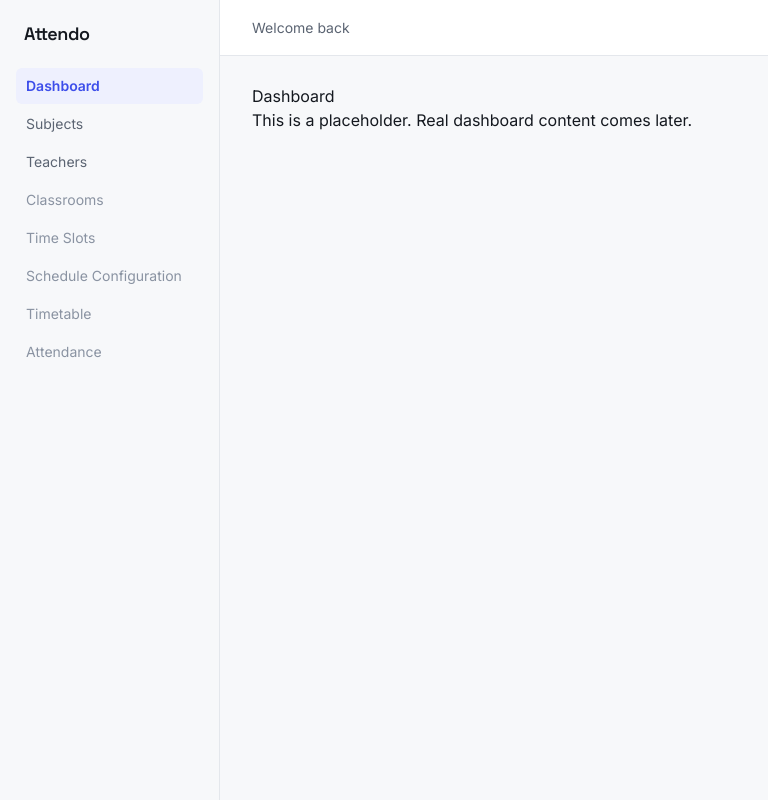
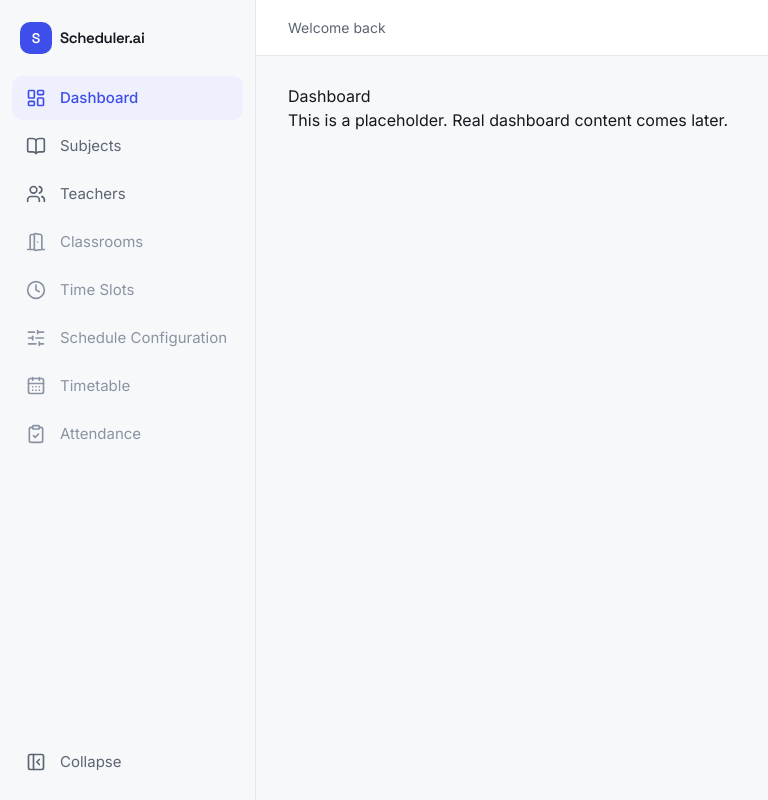
Before and after one commit to joydeep-devx/attendo, a React (Vite) app in the folder frontend/: page /dashboard in a window 1280 px wide. Shown: the whole page, without its empty margins (0-768 px from the left). Built offline with nearby package versions, Linux system fonts and the light colour scheme; no server answers.

Commit message:
feat: add icons and responsive collapsible sidebar

```diff
--- a/frontend/package.json
+++ b/frontend/package.json
@@ -11,6 +11,7 @@
   },
   "dependencies": {
     "@tailwindcss/vite": "^4.3.3",
+    "lucide-react": "^1.31.0",
     "motion": "^13.1.0",
     "react": "^19.2.8",
     "react-dom": "^19.2.8",
@@ -26,6 +27,6 @@
     "eslint-plugin-react-hooks": "^7.1.1",
     "eslint-plugin-react-refresh": "^0.5.3",
     "globals": "^17.7.0",
-    "vite": "^8.2.0"
+    "vite": "^8.2.1"
   }
 }
--- a/frontend/src/components/Navbar.jsx
+++ b/frontend/src/components/Navbar.jsx
@@ -1,6 +1,17 @@
-function Navbar() {
+import { Menu } from 'lucide-react'
+
+function Navbar({ onOpenMobile }) {
   return (
-    <header className="flex h-14 shrink-0 items-center border-b border-line bg-paper-raised px-8">
+    <header className="flex h-14 shrink-0 items-center gap-3 border-b border-line bg-paper-raised px-4 sm:px-8">
+      <button
+        type="button"
+        onClick={onOpenMobile}
+        className="rounded-sm p-1.5 text-slate hover:bg-line-soft hover:text-ink lg:hidden"
+        aria-label="Open navigation"
+      >
+        <Menu size={20} />
+      </button>
+
       <span className="text-sm text-slate">Welcome back</span>
     </header>
   )
--- a/frontend/src/components/Sidebar.jsx
+++ b/frontend/src/components/Sidebar.jsx
@@ -1,52 +1,124 @@
 import { NavLink } from 'react-router-dom'
+import {
+  LayoutDashboard,
+  BookOpen,
+  Users,
+  DoorOpen,
+  Clock,
+  SlidersHorizontal,
+  CalendarDays,
+  ClipboardCheck,
+  PanelLeftClose,
+} from 'lucide-react'
 
-// path: null means "not built yet" — rendered disabled instead of a real link
 const NAV_ITEMS = [
-  { label: 'Dashboard', path: '/dashboard' },
-  { label: 'Subjects', path: '/subjects' },
-  { label: 'Teachers', path: '/teachers' },
-  { label: 'Classrooms', path: null },
-  { label: 'Time Slots', path: null },
-  { label: 'Schedule Configuration', path: null },
-  { label: 'Timetable', path: null },
-  { label: 'Attendance', path: null },
+  { label: 'Dashboard', path: '/dashboard', icon: LayoutDashboard },
+  { label: 'Subjects', path: '/subjects', icon: BookOpen },
+  { label: 'Teachers', path: '/teachers', icon: Users },
+  { label: 'Classrooms', path: null, icon: DoorOpen },
+  { label: 'Time Slots', path: null, icon: Clock },
+  { label: 'Schedule Configuration', path: null, icon: SlidersHorizontal },
+  { label: 'Timetable', path: null, icon: CalendarDays },
+  { label: 'Attendance', path: null, icon: ClipboardCheck },
 ]
 
-const baseLink = 'block rounded-sm px-2.5 py-2 text-sm transition-colors'
+const rowBase =
+  'group flex h-11 w-full items-center overflow-hidden rounded-md transition-colors duration-200'
 
-function Sidebar() {
+const iconBox = 'grid h-11 w-12 shrink-0 place-items-center'
+
+function label(isCollapsed) {
+  return `whitespace-nowrap text-[15px] transition-opacity duration-200 ${
+    isCollapsed ? 'lg:opacity-0' : 'opacity-100'
+  }`
+}
+
+function Sidebar({ isCollapsed, isMobileOpen, onCloseMobile, onToggleCollapse }) {
   return (
-    <aside className="w-55 shrink-0 border-r border-line bg-paper px-4 py-5">
-      <div className="mb-5 px-2 font-display text-lg font-semibold tracking-tight text-ink">
-        Attendo
+    <>
+      {isMobileOpen && (
+        <div
+          onClick={onCloseMobile}
+          className="fixed inset-0 z-40 bg-ink/20 lg:hidden"
+          aria-hidden="true"
+        />
+      )}
+
+      <aside
+        className={`fixed inset-y-0 left-0 z-50 flex w-64 shrink-0 flex-col border-r border-line bg-paper px-3 py-4 transition-[width,transform] duration-300 ease-out lg:static lg:translate-x-0 ${
+          isMobileOpen ? 'translate-x-0' : '-translate-x-full'
+        } ${isCollapsed ? 'lg:w-18' : 'lg:w-64'}`}
+      >
+        <div className="mb-4 flex h-11 items-center overflow-hidden">
+          <span className={iconBox}>
+            <span className="grid h-8 w-8 place-items-center rounded-md bg-indigo font-display text-sm font-semibold text-white">
+              S
+            </span>
+          </span>
+          <span className={`${label(isCollapsed)} font-display text-lg font-semibold tracking-tight text-ink`}>
+            Scheduler.ai
+          </span>
         </div>
 
-      <nav className="flex flex-col gap-0.5">
-        {NAV_ITEMS.map((item) =>
-          item.path ? (
+        <nav className="flex flex-1 flex-col gap-1">
+          {NAV_ITEMS.map((item) => {
+            const Icon = item.icon
+
+            if (!item.path) {
+              return (
+                <span
+                  key={item.label}
+                  title={isCollapsed ? item.label : undefined}
+                  className={`${rowBase} cursor-default text-slate-soft`}
+                >
+                  <span className={iconBox}>
+                    <Icon size={20} />
+                  </span>
+                  <span className={label(isCollapsed)}>{item.label}</span>
+                </span>
+              )
+            }
+
+            return (
               <NavLink
                 key={item.label}
                 to={item.path}
-              end
+                onClick={onCloseMobile}
+                title={isCollapsed ? item.label : undefined}
                 className={({ isActive }) =>
                   isActive
-                  ? `${baseLink} bg-indigo-soft font-semibold text-indigo`
-                  : `${baseLink} text-slate hover:bg-line-soft hover:text-ink`
+                    ? `${rowBase} bg-indigo-soft font-medium text-indigo`
+                    : `${rowBase} text-slate hover:bg-line-soft hover:text-ink`
                 }
               >
-              {item.label}
+                <span className={iconBox}>
+                  <Icon
+                    size={20}
+                    className="transition-transform duration-200 group-hover:scale-110"
+                  />
+                </span>
+                <span className={label(isCollapsed)}>{item.label}</span>
               </NavLink>
-          ) : (
-            <span
-              key={item.label}
-              className={`${baseLink} cursor-default text-slate-soft`}
+            )
+          })}
+        </nav>
+
+        <button
+          type="button"
+          onClick={onToggleCollapse}
+          title={isCollapsed ? 'Expand sidebar' : 'Collapse sidebar'}
+          className={`${rowBase} hidden text-slate hover:bg-line-soft hover:text-ink lg:flex`}
         >
-              {item.label}
+          <span className={iconBox}>
+            <PanelLeftClose
+              size={20}
+              className={`transition-transform duration-300 ${isCollapsed ? 'rotate-180' : ''}`}
+            />
           </span>
-          )
-        )}
-      </nav>
+          <span className={label(isCollapsed)}>Collapse</span>
+        </button>
       </aside>
+    </>
   )
 }
 
--- a/frontend/src/layouts/MainLayout.jsx
+++ b/frontend/src/layouts/MainLayout.jsx
@@ -1,19 +1,28 @@
-import Sidebar from "../components/Sidebar";
-import Navbar from "../components/Navbar";
+import { useState } from 'react'
+import Sidebar from '../components/Sidebar'
+import Navbar from '../components/Navbar'
 
 function MainLayout({ children }) {
+  const [isCollapsed, setIsCollapsed] = useState(false)
+  const [isMobileOpen, setIsMobileOpen] = useState(false)
+
   return (
     <div className="flex h-screen overflow-hidden">
-            <Sidebar />
+      <Sidebar
+        isCollapsed={isCollapsed}
+        isMobileOpen={isMobileOpen}
+        onCloseMobile={() => setIsMobileOpen(false)}
+        onToggleCollapse={() => setIsCollapsed((prev) => !prev)}
+      />
 
-            <div className="flex flex-1 flex-col min-w-0 min-h-0">
-                <Navbar />
-                <main className="flex-1 overflow-y-auto px-8 py-7">
+      <div className="flex min-h-0 min-w-0 flex-1 flex-col">
+        <Navbar onOpenMobile={() => setIsMobileOpen(true)} />
+        <main className="flex-1 overflow-y-auto px-4 py-6 sm:px-8 sm:py-7">
           {children}
         </main>
       </div>
     </div>
-    );
+  )
 }
 
-export default MainLayout;
+export default MainLayout
```
Also changed, not shown: 1 other file (tests, documents, lock files or other folders). Lines whose indentation alone changed are shown as unchanged.
